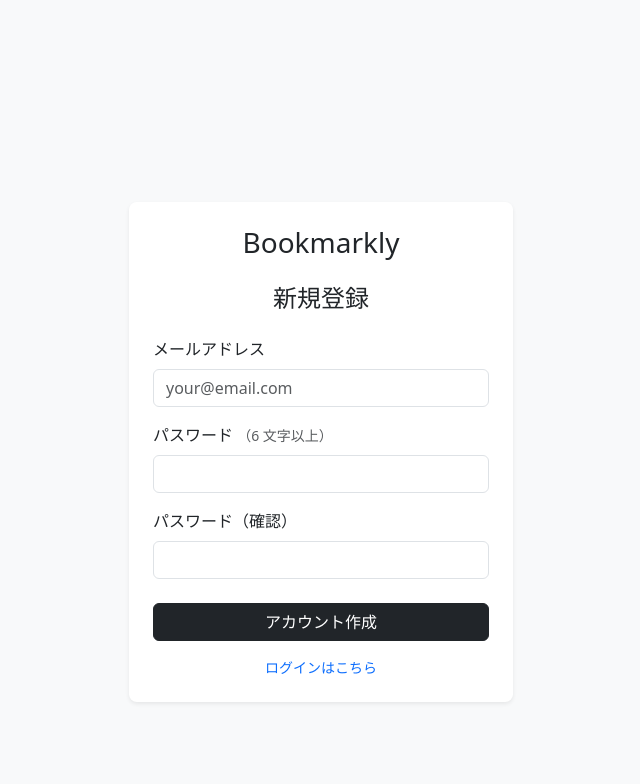
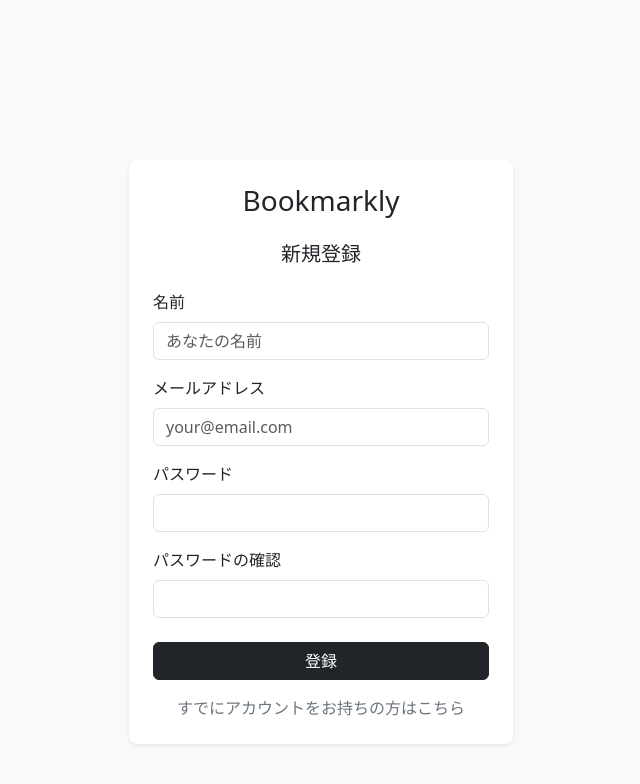
Before and after one commit to ttaarroo77/test03_bookmarkly, a Rails app: page /users/sign_up in a window 1280 px wide. Shown: the part 56-840 px from the top of the page, without its empty margins (319-959 px from the left). Run offline with Rails 7, Linux system fonts and the light colour scheme; style sheets or scripts are compiled from the project's sources; some libraries are stand-ins or nearby versions.

Commit message:
認証機能の改善

```diff
--- a/app/controllers/application_controller.rb
+++ b/app/controllers/application_controller.rb
@@ -2,9 +2,12 @@
   protect_from_forgery unless: -> { request.format.json? }
   before_action :configure_permitted_parameters, if: :devise_controller?
 
+  respond_to :html, :json
+
   protected
 
   def configure_permitted_parameters
-    devise_parameter_sanitizer.permit(:sign_up, keys: [:email])
+    devise_parameter_sanitizer.permit(:sign_up, keys: [:name])
+    devise_parameter_sanitizer.permit(:account_update, keys: [:name])
   end
 end
--- a/app/views/devise/registrations/new.html.erb
+++ b/app/views/devise/registrations/new.html.erb
@@ -2,11 +2,16 @@
   <div class="card shadow-sm" style="width: 24rem;">
     <div class="card-body p-4">
       <h1 class="text-center h3 mb-4">Bookmarkly</h1>
-      <h2 class="text-center h4 mb-4">新規登録</h2>
-
-      <%= render "devise/shared/error_messages", resource: resource %>
+      <h2 class="text-center h5 mb-4">新規登録</h2>
 
       <%= form_for(resource, as: resource_name, url: registration_path(resource_name)) do |f| %>
+        <%= render "devise/shared/error_messages", resource: resource %>
+
+        <div class="mb-3">
+          <%= f.label :name, "名前", class: "form-label" %>
+          <%= f.text_field :name, class: "form-control", placeholder: "あなたの名前" %>
+        </div>
+
         <div class="mb-3">
           <%= f.label :email, "メールアドレス", class: "form-label" %>
           <%= f.email_field :email, class: "form-control", placeholder: "your@email.com" %>
@@ -14,21 +19,21 @@
 
         <div class="mb-3">
           <%= f.label :password, "パスワード", class: "form-label" %>
-          <% if @minimum_password_length %>
-            <span class="form-text">（<%= @minimum_password_length %> 文字以上）</span>
-          <% end %>
           <%= f.password_field :password, class: "form-control" %>
         </div>
 
         <div class="mb-4">
-          <%= f.label :password_confirmation, "パスワード（確認）", class: "form-label" %>
+          <%= f.label :password_confirmation, "パスワードの確認", class: "form-label" %>
           <%= f.password_field :password_confirmation, class: "form-control" %>
         </div>
 
-        <%= f.submit "アカウント作成", class: "btn btn-dark w-100 mb-3" %>
+        <div class="d-grid gap-2">
+          <%= f.submit "登録", class: "btn btn-dark w-100" %>
+        </div>
 
-        <div class="text-center small">
-          <%= link_to "ログインはこちら", new_session_path(resource_name), class: "text-decoration-none" %>
+        <div class="text-center mt-3">
+          <%= link_to "すでにアカウントをお持ちの方はこちら", new_session_path(resource_name),
+              class: "text-decoration-none text-secondary" %>
         </div>
       <% end %>
     </div>
```
Also changed, not shown: app/models/user.rb (+8 -0 lines), app/views/devise/sessions/new.html.erb (+5 -5 lines).
